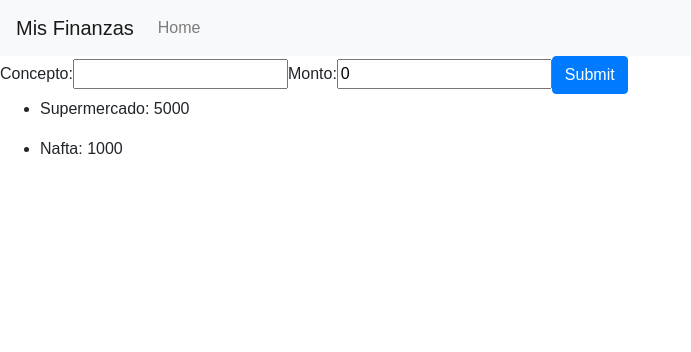
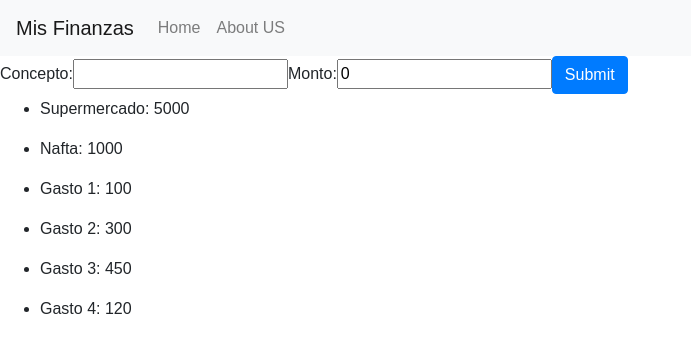
Before and after one commit to luism/mis-finanzas, a React (Create React App) app: page / in a window 1280 px wide. Shown: the top 352 px of the page, without its empty margins (0-691 px from the left). Built offline with nearby package versions, Linux system fonts and the light colour scheme.

Commit message:
Agrego fetch para tomar valores de un archivo

```diff
--- a/package.json
+++ b/package.json
@@ -9,6 +9,7 @@
     "react": "^16.12.0",
     "react-bootstrap": "^1.0.0-beta.16",
     "react-dom": "^16.12.0",
+    "react-router-dom": "^5.1.2",
     "react-scripts": "0.9.5"
   },
   "devDependencies": {},
--- /dev/null
+++ b/public/gastos.js
@@ -0,0 +1,27 @@
+[
+
+    {
+        "concepto": "Supermercado",
+        "monto": 5000
+    },
+    {
+        "concepto": "Nafta",
+        "monto": 1000
+    },
+    {
+        "monto": 100,
+        "concepto": "Gasto 1"
+    },
+    {
+        "monto": 300,
+        "concepto": "Gasto 2"
+    },
+    {
+        "monto": 450,
+        "concepto": "Gasto 3"
+    },
+    {
+        "monto": 120,
+        "concepto": "Gasto 4"
+    }
+]
--- a/src/App.js
+++ b/src/App.js
@@ -1,10 +1,11 @@
 //Packages
 import React, { Component } from 'react';
+import { BrowserRouter as Router, Switch, Route } from 'react-router-dom'
 
 // Componentes
 import Header from './components/Header'
-import AgregarGastoForm from './components/AgregarGastoForm'
-import ListadoDeGastos from './components/ListadoDeGastos'
+import Gastos from './components/Gastos'
+import AboutUs from './components/AboutUs'
 import './App.css';
 import 'bootstrap/dist/css/bootstrap.min.css';
 
@@ -13,8 +14,9 @@ class App extends Component {
   constructor(props) {
     super(props);
     this.state = {
-        expenseList: props.items || [], // A prop.items le diremos que tiene que ser un Array, con el PropType
-        total: props.total || 0
+      isLoading: false,
+      expenseList: props.items || [], // A prop.items le diremos que tiene que ser un Array, con el PropType
+      total: props.total || 0
     };
     this.updateTotal = this.updateTotal.bind(this)
     this.addExpense = this.addExpense.bind(this)
@@ -22,13 +24,26 @@ class App extends Component {
 
   render() {
     let expenseList = this.state.expenseList
+    if(this.state.isLoading) {
+      return (
+        <p>Loading ...</p>
+      )
+    }
     return (
-      <div className='content'>
+      <Router>
         <Header />
-        <AgregarGastoForm addNewExpense={this.addExpense} />
-        <ListadoDeGastos expenseList={expenseList} />
-      </div>
-    );
+
+          <Switch>
+            <Route exact path="/">
+              <Gastos addNewExpense={this.addExpense}
+                      expenseList={expenseList} />
+            </Route>
+            <Route exact path="/about-us">
+              <AboutUs />
+            </Route>
+          </Switch>
+        </Router>
+        );
   }
 
   addExpense(expense) {
@@ -37,9 +52,30 @@ class App extends Component {
     this.setState({expenseList})
   }
 
-  updateTotal() {
+  updateTotal() {}
 
+  componentDidMount() {
+    console.log('Componen did mount')
+    this.setState({...this.state, isLoading: true });
+    fetch("gastos.js").then(
+      (response) => {
+        console.log('Datos ok')
+        return response.json();
+      }
+    ).then(
+      (json) => {
+        console.log('ahora cargamos ...')
+        let count = json ? json.length : 0;
+        this.setState({
+          ...this.state,
+          isLoading: false,
+          expenseList: json || [], // A prop.items le diremos que tiene que ser un Array, con el PropType
+          total: count
+        });
+      }
+    ).catch(() => console.log('Error'))
   }
+
 }
 
 export default App;
--- /dev/null
+++ b/src/components/AboutUs.js
@@ -0,0 +1,11 @@
+import React from 'react';
+
+function AboutUs() {
+    return (
+        <div>
+            <p>About Us</p>
+        </div>
+    )
+};
+
+export default AboutUs;
--- /dev/null
+++ b/src/components/Gastos.js
@@ -0,0 +1,16 @@
+import React from 'react';
+import ListadoDeGastos from './ListadoDeGastos';
+import AgregarGastoForm from './AgregarGastoForm'
+
+const Gastos = (props) => {
+    return (
+        <div>
+            <AgregarGastoForm
+                addNewExpense={props.addNewExpense} />
+            <ListadoDeGastos
+                expenseList={props.expenseList} />
+        </div>
+    );
+}
+
+export default Gastos;
--- a/src/components/Header.js
+++ b/src/components/Header.js
@@ -17,8 +17,8 @@ function Header(props) {
             <Navbar.Toggle aria-controls="basic-navbar-nav" />
             <Navbar.Collapse id="basic-navbar-nav">
                 <Nav className="mr-auto">
-                    <Nav.Link href="#home">Home</Nav.Link>
-                    {/* <Nav.Link href="#link">Link</Nav.Link> */}
+                    <Nav.Link href="/">Home</Nav.Link>
+                    <Nav.Link href="/about-us">About US</Nav.Link>
                     {/* <NavDropdown title="Dropdown" id="basic-nav-dropdown">
                         <NavDropdown.Item href="#action/3.1">Action</NavDropdown.Item>
                         <NavDropdown.Item href="#action/3.2">Another action</NavDropdown.Item>
```
Also changed, not shown: 1 other file (tests, documents, lock files or other folders).
